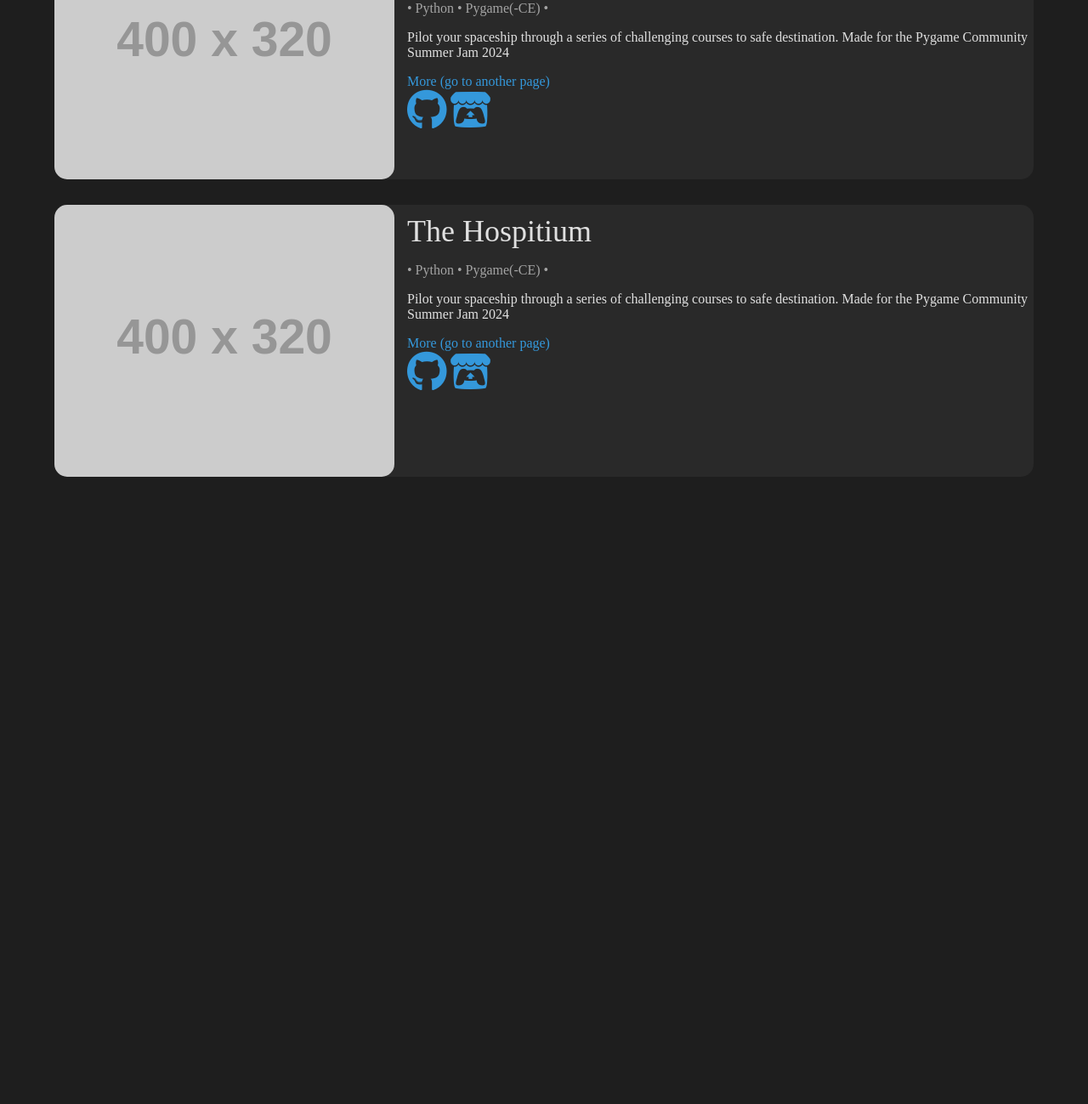
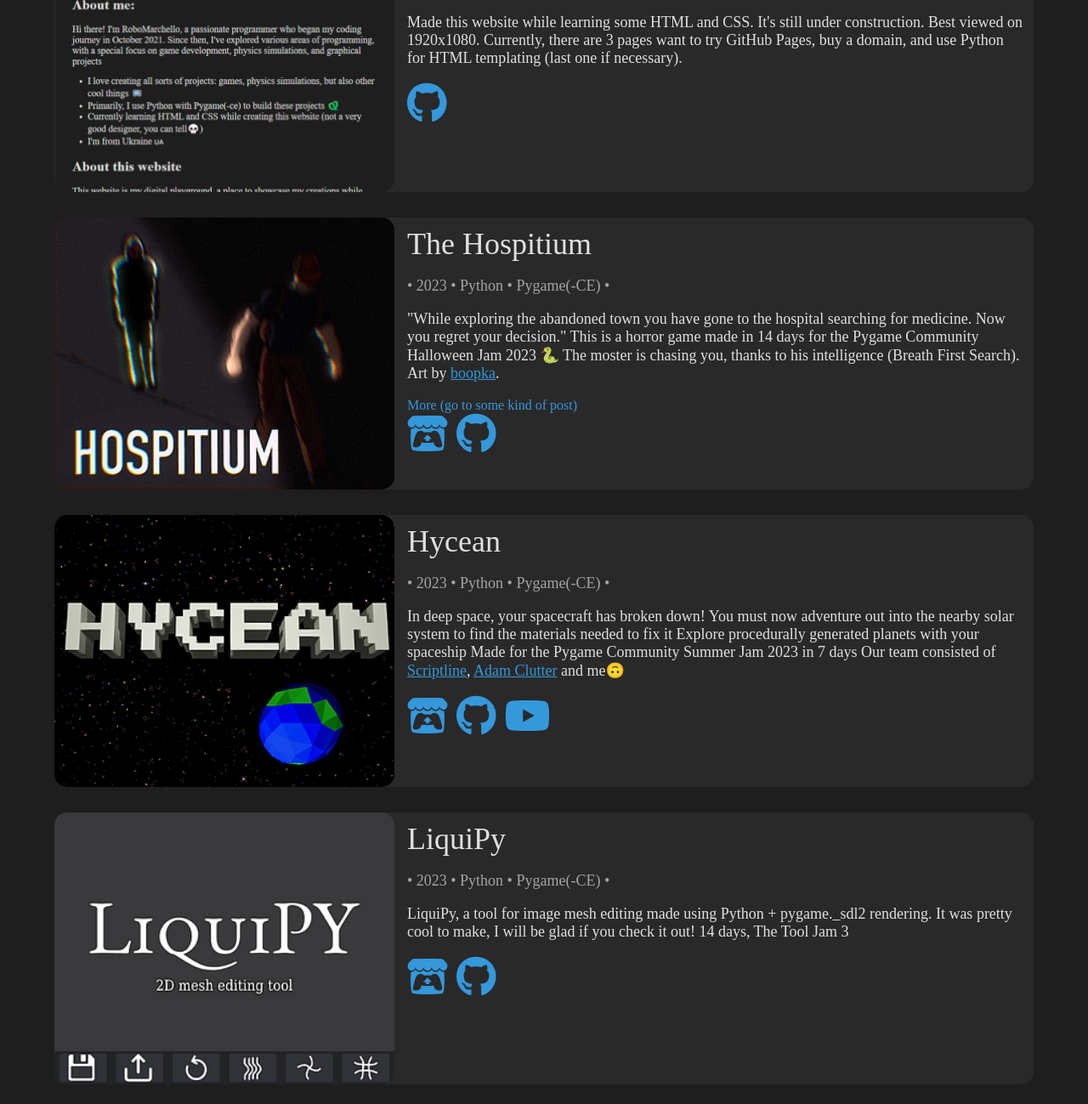
Before and after one commit to Robomarchello/robomarchello.github.io, a plain HTML site: page projects.html in a window 1280 px wide. Shown: the part 661-1960 px from the top of the page at 85% size. Before the commit the page ends 1252 px from the top, so only its background shows below. Drawn offline with Linux system fonts and the light colour scheme; placeholder pictures from the web are drawn by us.

Commit message:
projects page mostly done

```diff
--- a/css/about.css
+++ b/css/about.css
@@ -1,4 +1,8 @@
 .about-page {
+    text-align: left;
+    font-size: 24px;
+}
+.about-page p{
     text-align: left;
     font-size: 24px;
 }
--- a/css/general.css
+++ b/css/general.css
@@ -10,6 +10,9 @@ a:hover, a:active {
 }
 p, h1, h2, h3, h4, h5, h6, span{
     color: #e0e0e0;
+}
+p {
+    font-size: 18px;
 }
 li{
     color: #e0e0e0;
--- a/css/projects.css
+++ b/css/projects.css
@@ -1,7 +1,7 @@
 .project {
     display: flex;
     justify-content: flex-start;
-    gap: 15px;
+    gap: 5px;
     margin-bottom: 30px;
     background-color: #292929;
     border-radius: 15px;
@@ -10,10 +10,15 @@
     border-radius: 15px;
 }
 .project-desc {
-    padding-top: 10px;
+    padding: 10px;
 }
 .proj-title {
     font-size: 36px;
+}
+.links {
+    display: flex;
+    flex-direction: row;
+    gap: 10px;
 }
 .links a{
     text-decoration: none;
--- a/projects.html
+++ b/projects.html
@@ -27,41 +27,87 @@
             </div>
 
             <div class="project">
-                <img src="https://dummyimage.com/400x320/fff/000" class="showcase-img">
+                <img src="src/projects/mgwglgis.png" class="showcase-img">
                 <div class="project-desc">
                     <span class="proj-title">Mediocre Game With Golf-Like Gameplay In Space</span>
-                    <p class="text-sub">• Python • Pygame(-CE) •</p>
-                    <p>Pilot your spaceship through a series of challenging courses to safe destination. Made for the Pygame Community Summer Jam 2024</p>
-                    <a>More (go to another page)</a>
+                    <p class="text-sub">✨highlight✨ • 2024 • Python • Pygame(-CE) •</p>
+                    <p>Pilot your spaceship through a series of challenging courses to safe destination.
+                        The controls are similar to golf, but you're in space!
+                        I built a custom physics engine from scratch to handle all interactions😊
+                        Features amazing art by <a href="https://x.com/b8pka">boopka</a>.
+                        Made in 14 days for the Pygame Community Summer Jam 2024 🐍 <br>
+                        More about it on itch.io
+                    </p>
+                    <!-- <a>More (go to another page)</a> -->
                     <div class="links">
-                        <a href="https://youtube.com/" class="fab fa-github fa-3x"></a>
-                        <a href="https://youtube.com/" class="fab fa-itch-io fa-3x"></a>
+                        <a href="https://robomarchello.itch.io/mediocre-game-with-golf-like-gameplay-in-space" class="fab fa-itch-io fa-3x"></a>
+                        <a href="https://github.com/Robomarchello/PGCSJ_2024" class="fab fa-github fa-3x"></a>
                     </div>
                 </div>
             </div>
             <div class="project">
-                <img src="https://dummyimage.com/400x320/fff/000" class="showcase-img">
+                <img src="src/projects/my_website.png" class="showcase-img">
                 <div class="project-desc">
-                    <span class="proj-title">Mediocre Game With Golf-Like Gameplay In Space</span>
-                    <p class="text-sub">• Python • Pygame(-CE) •</p>
-                    <p>Pilot your spaceship through a series of challenging courses to safe destination. Made for the Pygame Community Summer Jam 2024</p>
-                    <a>More (go to another page)</a>
+                    <span class="proj-title">This website </span>
+                    <p class="text-sub">✨new✨ • 2024 • HTML • CSS •</p>
+                    <p>Made this website while learning some HTML and CSS.
+                        It's still under construction. Best viewed on 1920x1080. Currently, there are 3 pages
+                        want to try GitHub Pages, buy a domain, and use Python for HTML templating (last one if necessary).
+                    </p>
                     <div class="links">
                         <a href="https://youtube.com/" class="fab fa-github fa-3x"></a>
-                        <a href="https://youtube.com/" class="fab fa-itch-io fa-3x"></a>
                     </div>
                 </div>
             </div>
+
             <div class="project">
-                <img src="https://dummyimage.com/400x320/fff/000" class="showcase-img">
+                <img src="src/projects/hospitium.png" class="showcase-img">
                 <div class="project-desc">
                     <span class="proj-title">The Hospitium</span>
-                    <p class="text-sub">• Python • Pygame(-CE) •</p>
-                    <p>Pilot your spaceship through a series of challenging courses to safe destination. Made for the Pygame Community Summer Jam 2024</p>
-                    <a>More (go to another page)</a>
+                    <p class="text-sub">• 2023 • Python • Pygame(-CE) •</p>
+                    <p>"While exploring the abandoned town you have gone to the hospital searching for medicine. Now you regret your decision."
+                        This is a horror game made in 14 days for the Pygame Community Halloween Jam 2023 🐍
+                        The moster is chasing you, thanks to his intelligence (Breath First Search). Art by <a href="https://x.com/b8pka">boopka</a>.
+                    </p>
+                    <a>More (go to some kind of post)</a>
                     <div class="links">
-                        <a href="https://youtube.com/" class="fab fa-github fa-3x"></a>
-                        <a href="https://youtube.com/" class="fab fa-itch-io fa-3x"></a>
+                        <a href="https://robomarchello.itch.io/the-hospitium" class="fab fa-itch-io fa-3x"></a>
+                        <a href="https://github.com/Robomarchello/PGCHJ2023" class="fab fa-github fa-3x"></a>
+                    </div>
+                </div>
+            </div>
+
+            <div class="project">
+                <img src="src/projects/hycean.png" class="showcase-img">
+                <div class="project-desc">
+                    <span class="proj-title">Hycean</span>
+                    <p class="text-sub">• 2023 • Python • Pygame(-CE) •</p>
+                    <p>In deep space, your spacecraft has broken down!
+                        You must now adventure out into the nearby solar system to find the materials needed to fix it
+                        Explore procedurally generated planets with your spaceship
+                        Made for the Pygame Community Summer Jam 2023 in 7 days
+                        Our team consisted of <a href="https://scriptline-studios.itch.io/">Scriptline</a>,
+                        <a href="https://adamsaunders.itch.io/">Adam Clutter</a> and me🙃
+                    </p>
+                    <div class="links">
+                        <a href="https://scriptline-studios.itch.io/hycean" class="fab fa-itch-io fa-3x"></a>
+                        <a href="https://github.com/ScriptLineStudios/PGCSJ2023/" class="fab fa-github fa-3x"></a>
+                        <a href="https://www.youtube.com/watch?v=7Mt0kzq8Qg8" class="fab fa-youtube fa-3x"></a>
+                    </div>
+                </div>
+            </div>
+
+            <div class="project">
+                <img src="src/projects/liquipy.png" class="showcase-img">
+                <div class="project-desc">
+                    <span class="proj-title">LiquiPy</span>
+                    <p class="text-sub">• 2023 • Python • Pygame(-CE) •</p>
+                    <p>LiquiPy, a tool for image mesh editing made using Python + pygame._sdl2 rendering.
+                        It was pretty cool to make, I will be glad if you check it out! 14 days, The Tool Jam 3
+                    </p>
+                    <div class="links">
+                        <a href="https://robomarchello.itch.io/liquipy" class="fab fa-itch-io fa-3x"></a>
+                        <a href="https://github.com/Robomarchello/liquiPy" class="fab fa-github fa-3x"></a>
                     </div>
                 </div>
             </div>
```
Also changed, not shown: home.html (+1 -1 lines), src/projects/MGWGLGIS.png, src/projects/my_website.png (renamed from src/projects/website_image.png).
